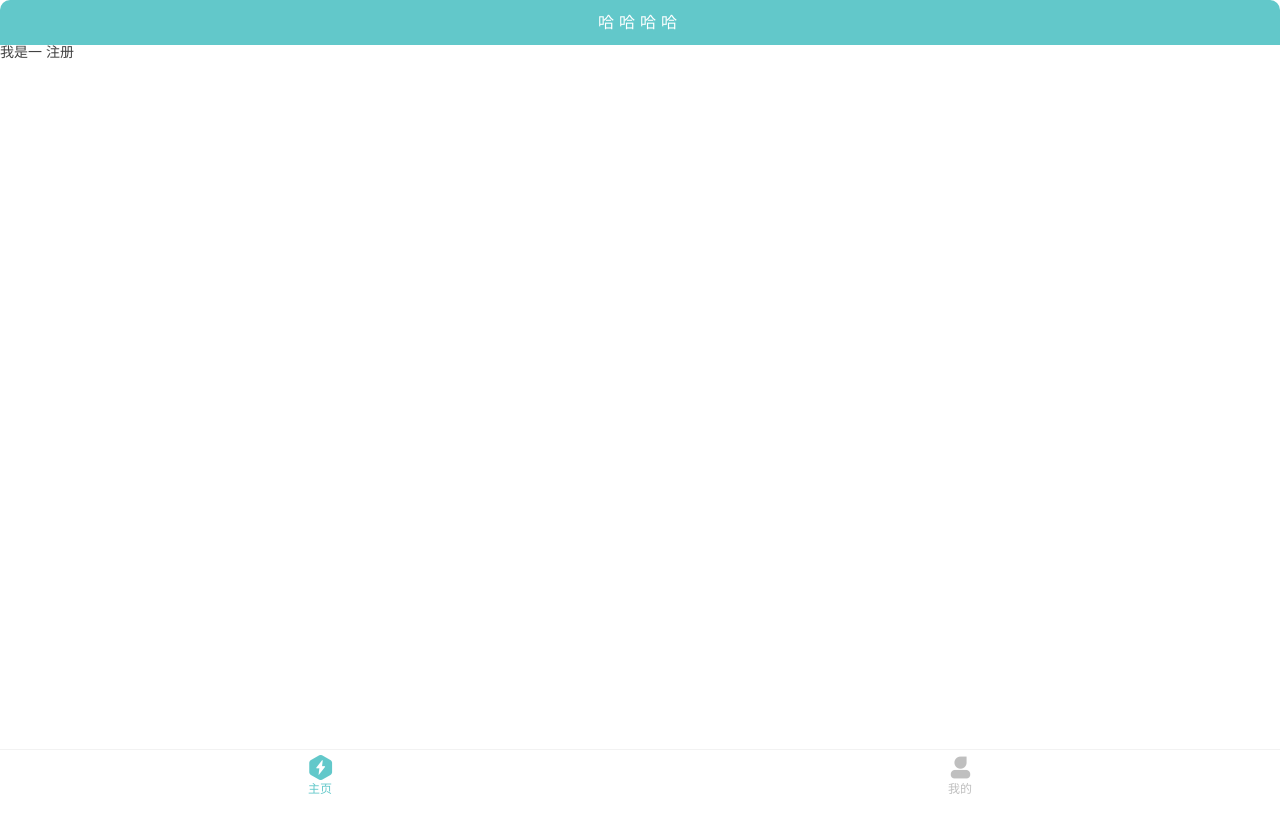
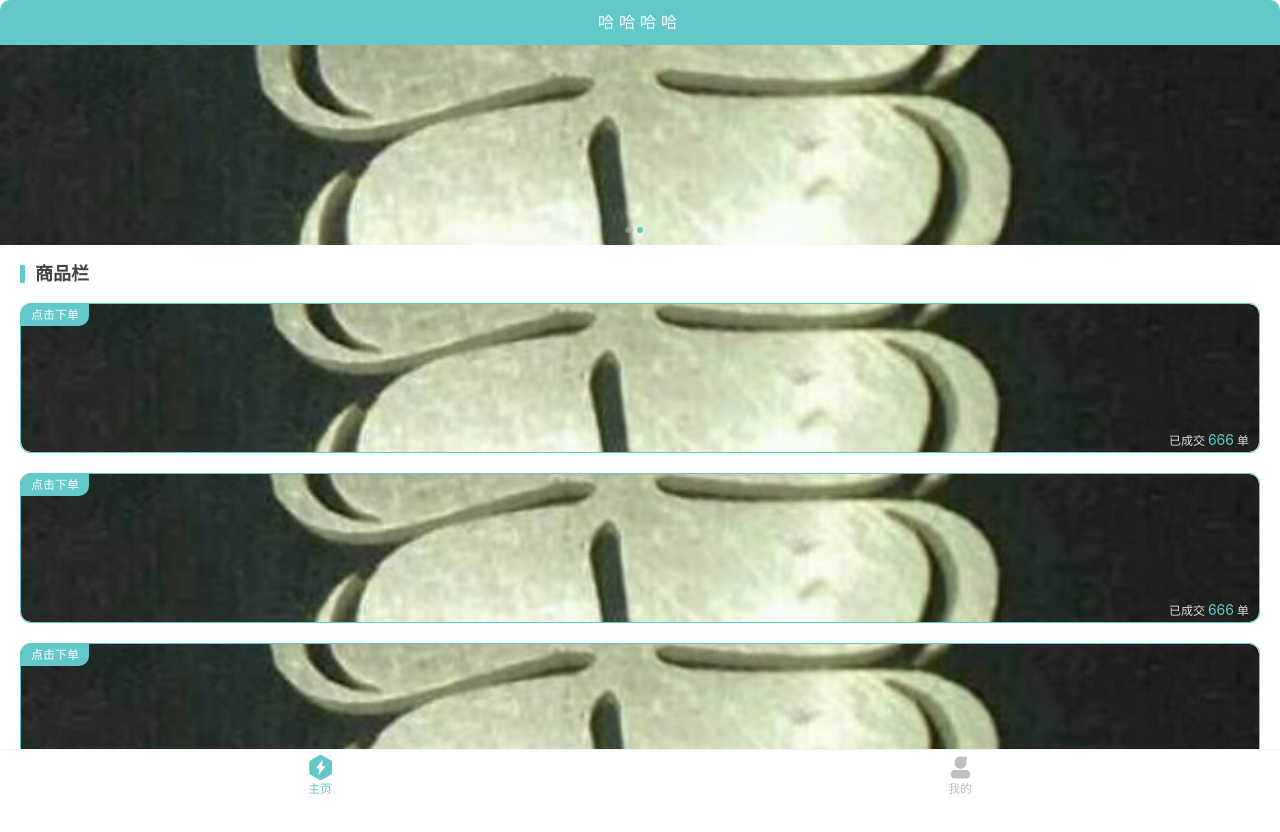
Before and after one commit to chendongming0602/money, a Vue app in the folder h5/: page /#/tab1 in a window 1280 px wide. Shown: the top 832 px of the page. Before the commit the page ends 800 px from the top, so only its background shows below. Built offline with nearby package versions, Linux system fonts and the light colour scheme.

Commit message:
完成tab1页面

```diff
--- a/h5/src/components/tabs/tabs.vue
+++ b/h5/src/components/tabs/tabs.vue
@@ -64,6 +64,7 @@ export default {
         bottom: 0;
         width: 100%;
         z-index: 999;
+        background: #fff;
         div{
             flex-grow: 1;
             font-size: 12px;
--- a/h5/src/pages/index/tab1.vue
+++ b/h5/src/pages/index/tab1.vue
@@ -1,16 +1,109 @@
 <template>
     <div>
-        我是一
-        <router-link to="/reg">注册</router-link>
+        <van-swipe class="my-swipe" :autoplay="3000" indicator-color="#62c8ca">
+            <van-swipe-item v-for="(t,i) in ban" :key="i">
+                <router-link :to="t.path"><img :src="require('@/'+t.img)" alt="ban"></router-link>
+            </van-swipe-item>
+        </van-swipe>
+        <div class="tab1-box">
+            <div class="tab1-title">
+                商品栏
+            </div>
+            <div v-for="(t,i) in ban" :key="i">
+                <router-link :to="t.path">
+                    <div class="tab1-item">
+                        <img :src="require('@/'+t.img)" alt="ban">
+                        <div class="tab1-item-title">点击下单</div>
+                        <div class="tab1-tiem-count">已成交<span>666</span>单</div>
+                    </div>
+
+                </router-link>
+            </div>
+        </div>
+
     </div>
 </template>
 <script>
 export default {
     data(){
-        return{}
+        return{
+            ban:[
+                {
+                    img:"assets/imgs/all/logo.jpg",
+                    path:"/reg"
+                },
+                {
+                    img:"assets/imgs/all/logo.jpg",
+                    path:"/login"
+                },
+                {
+                    img:"assets/imgs/all/logo.jpg",
+                    path:"/login"
+                },
+            ]
+        }
     }
 }
 </script>
 <style lang="scss" scoped>
+    .my-swipe .van-swipe-item {
+        color: #fff;
+        font-size: 20px;
+        height: 200px;
+        text-align: center;
+        img{
+            width: 100%;
+            height: 100%;
+            object-fit: cover;
+        }
+    }
+    .tab1-box{
+        padding: 20px;
+        .tab1-title{
+            font-size: 18px;
+            font-weight: bold;
+            // color: $color;
+            border-left: 5px solid $color;
+            padding-left: 10px;
+        }
+        .tab1-item{
+            width: 100%;
+            height: 150px;
+            border-radius: 10px;
+            border: 1px solid $color;
+            position: relative;
+            margin-top: 20px;
+            img{
+                width: 100%;
+                height: 100%;
+                position: absolute;
+                z-index: -1;
+                border-radius: 10px;
+                object-fit: cover;
+            }
+            .tab1-item-title{
+                padding: 5px 10px;
+                color: #fff;
+                font-size: 12px;
+                background: $color;
+                width: fit-content;
+                border-top-left-radius: 10px;
+                border-bottom-right-radius: 10px;
+            }
+            .tab1-tiem-count{
+                font-size: 12px;
+                color: #ddd;
+                position: absolute;
+                bottom: 0;
+                right: 0;
+                padding: 5px 10px;
+                span{
+                    font-size: 14px;
+                    padding: 0 3px;
+                    color: $color;
+                }
+            }
+        }
+    }
 
 </style>
--- /dev/null
+++ b/h5/src/pages/user/login.vue
@@ -0,0 +1,84 @@
+<template>
+    <div>
+        <img class="reg-logo" src="../../assets/imgs/all/logo.jpg" alt="logo" >
+        <div class="reg-form" >
+            <van-form @submit="onSubmit"  validate-first>
+                <van-field
+                    class="reg-input"
+                    v-model="values.phone"
+                    name="phone"
+                    clearable
+                    :error="false"
+                    type="tel"
+                    label="手机号码"
+                    placeholder="请输入手机号码"
+                    required
+                    :rules="[{ validator:isPhone, message: '请输入正确的手机号码' }]"
+                />
+                <van-field
+                    v-model="values.pwd"
+                    type="password"
+                    name="pwd"
+                    label="密码"
+                    clearable
+                    required
+                    :error="false"
+                    placeholder="请输入密码"
+                />
+                <div class="reg-submit">
+                    <van-button round block  >
+                        登录
+                    </van-button>
+                </div>
+            </van-form>
+        </div>
+
+    </div>
+</template>
+<script>
+export default {
+    data(){
+        return{
+            values:{
+                phone:"",
+                pwd:""
+            }
+        }
+    },
+    methods:{
+        onSubmit(values) {
+            console.log('submit', values);
+        },
+        isPhone(val){
+            return /^((\+86|0086)\s+)?1[3-8]\d{9}$/.test(val);
+        },
+    }
+}
+</script>
+<style lang="scss" scoped>
+    .reg-logo{
+        width: 100px;
+        height: 100px;
+        margin: 50px auto 0;
+    }
+    .reg-form{
+        padding: 0 10px;
+        margin-top: 50px;
+        >>> .van-field__label{
+            width: 70px;
+        }
+        >>> input{
+            font-size: .875rem;
+        }
+    }
+    .reg-submit{
+        margin: 30px 16px;
+        button{
+            background: $color;
+            font-size: .75rem;
+        }
+        span{
+            color:$colorF;
+        }
+    }
+</style>
--- a/h5/src/pages/user/reg.vue
+++ b/h5/src/pages/user/reg.vue
@@ -13,7 +13,7 @@
                     label="手机号码"
                     placeholder="请输入手机号码"
                     required
-                    :rules="[{ validator:isPhone, message: '请填写正确的手机号码' }]"
+                    :rules="[{ validator:isPhone, message: '请填写输入的手机号码' }]"
                 />
                 <van-field
                     v-model="values.pwd"
@@ -24,7 +24,18 @@
                     required
                     :error="false"
                     placeholder="请输入密码"
-                    :rules="[{ validator:isPwd, message: '密码必须含有数字与字母,长度6-16位' }]"
+                    :rules="[{ validator:isPwd, message: '密码必须含有数字与字母,长度6~16位' }]"
+                />
+                <van-field
+                    v-model="values.name"
+                    type="text"
+                    name="name"
+                    label="用户名"
+                    clearable
+                    required
+                    :error="false"
+                    placeholder="请输入用户名"
+                    :rules="[{ validator:isName, message: '请输入2~10位用户名' }]"
                 />
                 <div class="reg-check">
                     <van-field
@@ -58,6 +69,7 @@ export default {
                 phone: '15659914166',
                 pwd: 'a1565991416',
                 sms:"",
+                name:""
             },
             sec:0,
             text:"获取验证码",
@@ -109,6 +121,9 @@ export default {
         },
         isPwd(val){
             return /^(?![0-9]+$)(?![a-zA-Z]+$)[0-9A-Za-z]{6,16}$/.test(val);
+        },
+        isName(val){
+            return /^[\u4e00-\u9fa5_a-zA-Z0-9]{2,10}$/.test(val);
         }
     },
     created(){
--- a/h5/src/router.js
+++ b/h5/src/router.js
@@ -63,6 +63,14 @@ const router=new Router({
             meta:{
               name:"注册"
             }
+          },
+          {
+            path:"/login",
+            name:"login",
+            component:()=>import('@/pages/user/login'),
+            meta:{
+              name:"登录"
+            }
           }
       ]
 })
```
